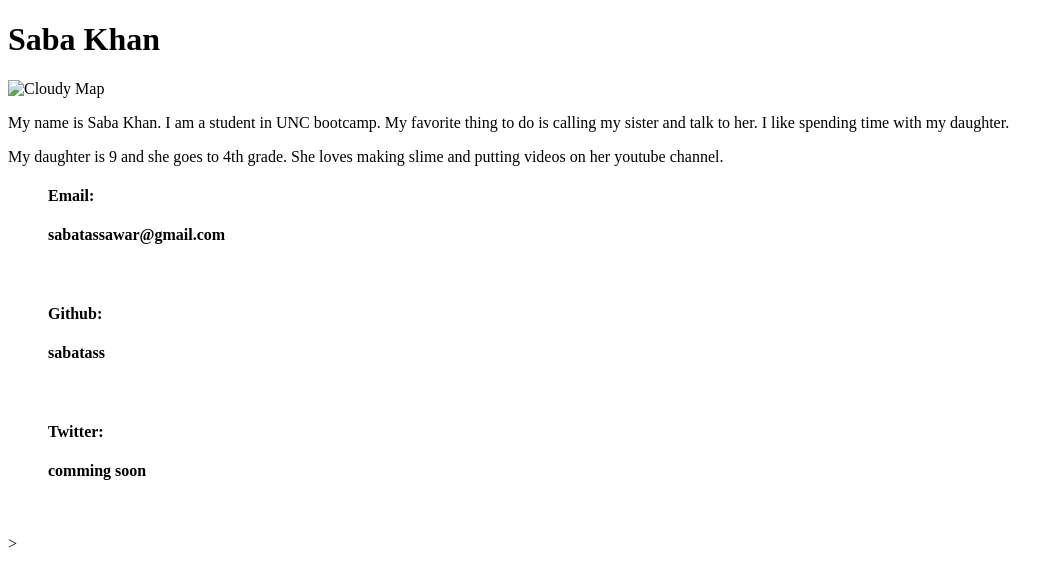
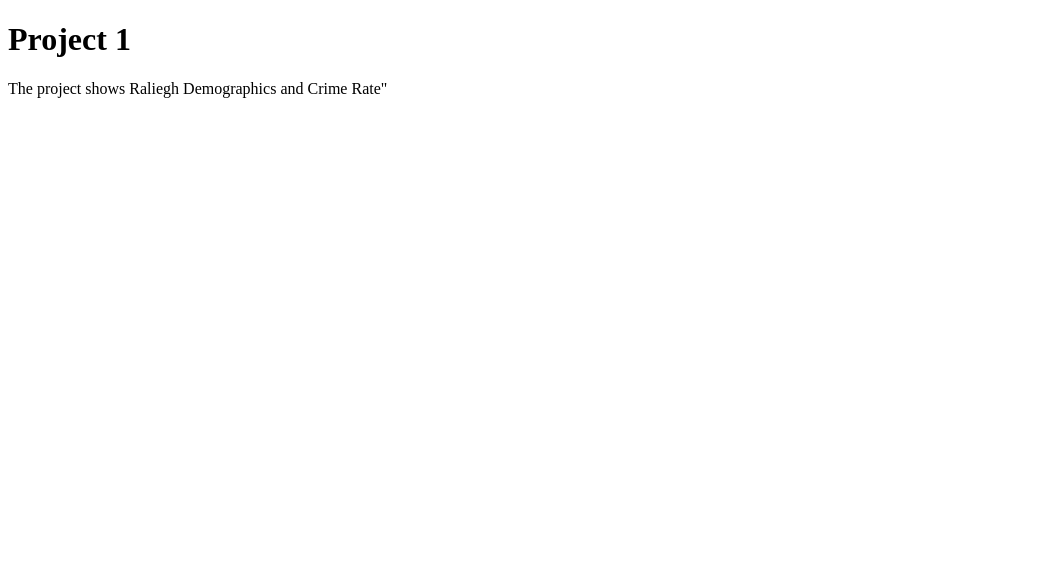
Before and after one commit to SabaTass/sabatass.github.io, a plain HTML site: page index.html in a window 1280 px wide. Shown: the whole page, without its empty margins (0-1064 px from the left). Drawn offline with Linux system fonts and the light colour scheme.

Commit message:
project1

```diff
--- a/index.html
+++ b/index.html
@@ -4,29 +4,12 @@
   <meta charset="UTF-8">
   <title>Activity 1: Basic HTML Bio</title>
 </head>
-<h1> Saba Khan</h1>
+<h1> Project 1 </h1>
 <body>
 
-<a target="_blank" href="Pictures/1.png"></a>
-<img src="Pictures/1.png" alt="Cloudy Map">
+<a target="_blank" href="https://github.com/apspatz/team2project1"></a>
 
-<p>My name is Saba Khan. I am a student in UNC bootcamp. My favorite thing to do is calling my
-     sister and talk to her. I like spending time with my daughter.
-</p>
-
- <p>My daughter is 9 and she goes to 4th grade. She loves making slime and putting videos
-      on her youtube channel.
-    </p>
-<ul>
-
-<h4>Email:</h4><h4><a>sabatassawar@gmail.com</a></h4>
-      <br>
-      <b><h4>Github:</h4></b><h4><a>sabatass</a></h4>
-      <br>
-      <b><h4>Twitter:</h4></b><h4><a>comming soon</a></h4>
-      <br>
-
-</ul>>
+<p>The project shows Raliegh Demographics and Crime Rate"</p>
 </body>
 
 </html>
```
